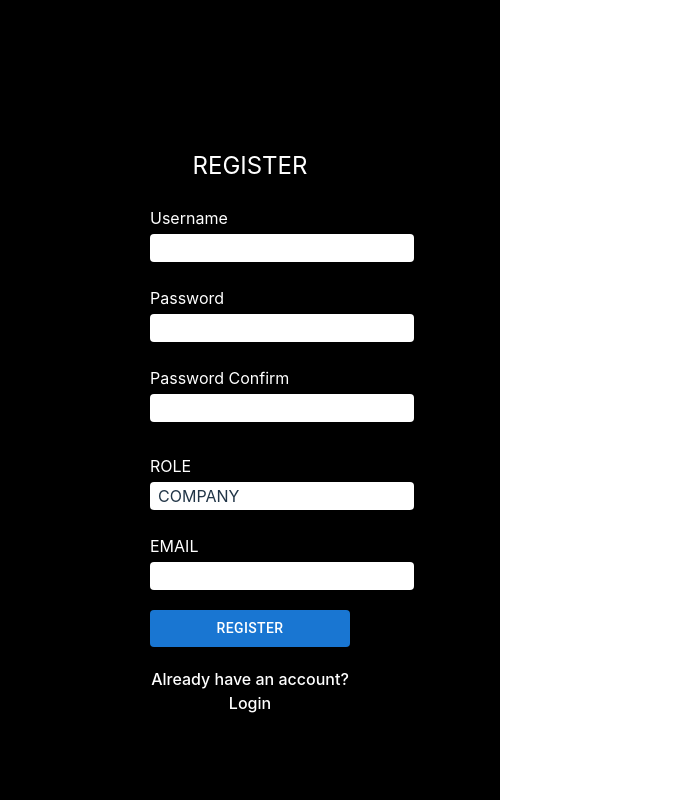
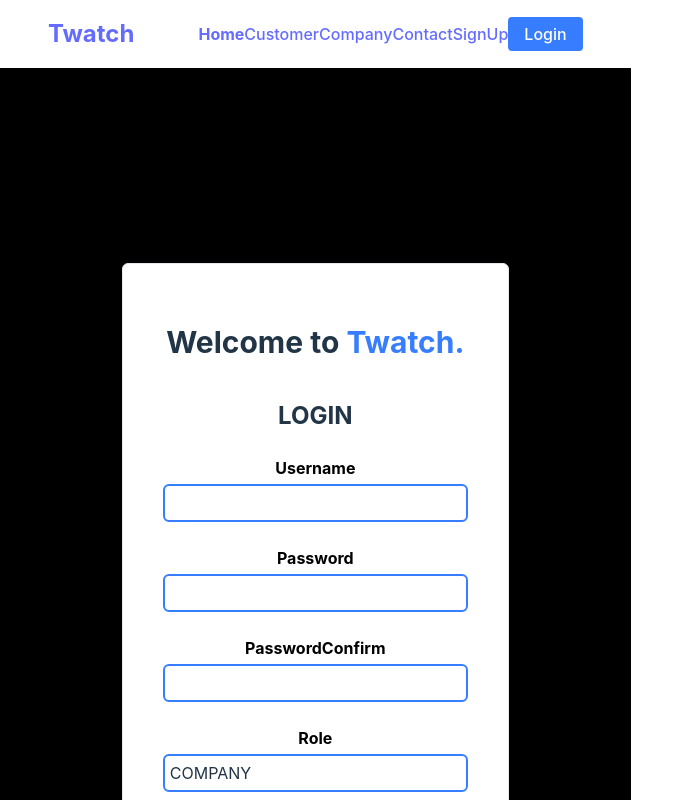
Before and after one commit to twatch-project/twatch-project, a React (Vite) app in the folder frontend/: page /register in a window 1280 px wide. Shown: the top 800 px of the page, without its empty margins (0-694 px from the left). Built offline with nearby package versions, Linux system fonts and the light colour scheme.

Commit message:
create login with register

```diff
--- a/frontend/src/pages/Login.tsx
+++ b/frontend/src/pages/Login.tsx
@@ -1,11 +1,9 @@
 import React, { FormEvent, useState } from 'react'
 import { useAuth } from '../providers/AuthProvider'
 import { useNavigate } from 'react-router-dom'
-import classes from './Login.module.css'
 import toast from 'react-hot-toast'
 import { Link } from 'react-router-dom'
-import { Button } from '@mui/material'
-
+import Nav from '../components/Nav'
 const Login = () => {
   const [usernameInput, setUsernameInput] = useState('')
   const [passwordInput, setPasswordInput] = useState('')
@@ -34,39 +32,55 @@ const Login = () => {
     }
   }
   return (
-    <div className={classes.form}>
-      <form onSubmit={handleSubmit} className={classes.login}>
-        <div className="text-2xl text-white">LOGIN</div>
-        <div className="text-left m-auto">
-          <label className="text-l flex flex-col text-white my-1">Username</label>
+    <>
+      <Nav />
+      <section className="flex items-center justify-center min-h-[100vh]">
+        <div className="flex justify-center item-center ">
+          <form
+            onSubmit={handleSubmit}
+            className="flex   bg-white justify-center item-center flex-col m-3 rounded-md p-10 shadow-box gap-y-[20px] border-[0.5px]"
+          >
+            <h1 className="text-3xl font-bold py-5">
+              Welcome to <span className="text-blue">Twatch.</span>
+            </h1>
+            <div className="text-center font-bold text-2xl">LOGIN</div>
+            <div className="">
+              <label className="text-l flex flex-col text-black my-1 font-bold">Username</label>
               <input
                 type="text"
                 value={usernameInput}
-            className="px-2 py-0.5 rounded"
+                className="w-[305px] h-[38px] border-solid border-blue border-2 rounded-md px-[5px] "
                 onChange={(e) => setUsernameInput(e.target.value)}
                 required
               />
             </div>
-        <div className="text-left m-auto mb-2">
-          <label className="text-l flex flex-col text-white my-1 ">Password</label>
+            <div className="">
+              <label className="text-l flex flex-col text-black my-1 font-bold">Password</label>
               <input
                 type="password"
                 value={passwordInput}
-            className="px-2 py-0.5 rounded"
+                className="flex items-center w-[305px] h-[38px]  border-solid border-blue border-2 rounded-md px-[5px]"
                 onChange={(e) => setPasswordInput(e.target.value)}
                 required
               />
             </div>
+            <div className="flex justify-center py-5">
+              <button className="btn " disabled={isSubmitting}>
+                SignUp
+              </button>
+            </div>
 
-        <Button type="submit" variant="contained" disabled={isSubmitting}>
+            {/* <Button type="submit" variant="contained" disabled={isSubmitting}>
        Login
-        </Button>
+     </Button> */}
 
-        <Link to="/register" className="text-white">
-          Dont have an accout? Register
+            <Link to="/register" className="text-blue text-center">
+              have an account? Register
             </Link>
           </form>
         </div>
+      </section>
+    </>
   )
 }
 
--- a/frontend/src/pages/Register.tsx
+++ b/frontend/src/pages/Register.tsx
@@ -2,10 +2,9 @@ import { FormEvent, useState } from 'react'
 import { useAuth } from '../providers/AuthProvider'
 import { useNavigate } from 'react-router-dom'
 import { toast } from 'react-hot-toast'
-import { Button } from '@mui/material'
+import { Role } from '../types/auth.context'
+import Nav from '../components/Nav'
 import { Link } from 'react-router-dom'
-import classes from './Register.module.css'
-import { Role } from '../types/auth.context'
 
 const Register = () => {
   const [usernameInput, setUsernameInput] = useState('')
@@ -49,68 +48,149 @@ const Register = () => {
   }
 
   return (
-    <form onSubmit={handleSubmit} className={classes.register}>
-      <div className="text-2xl text-white">REGISTER</div>
-      <div className="text-left m-auto">
-        <label className="text-l flex flex-col text-white my-1">Username</label>
+    <>
+      <Nav />
+      <section className="flex justify-center items-center min-h-[150vh]">
+        <div className="flex justify-center item-center ">
+          <form
+            onSubmit={handleSubmit}
+            className="flex   bg-white justify-center item-center flex-col m-3 rounded-md p-10 shadow-box gap-y-[20px] border-[0.5px]"
+          >
+            <h1 className="text-3xl font-bold py-5">
+              Welcome to <span className="text-blue">Twatch.</span>
+            </h1>
+            <div className="text-center font-bold text-2xl">LOGIN</div>
+            <div className="">
+              <label className="text-l flex flex-col text-black my-1 font-bold">Username</label>
               <input
                 type="text"
                 value={usernameInput}
-          className="px-2 py-0.5 rounded"
+                className="w-[305px] h-[38px] border-solid border-blue border-2 rounded-md px-[5px] "
                 onChange={(e) => setUsernameInput(e.target.value)}
                 required
               />
             </div>
-
-      <div className="text-left m-auto">
-        <label className="text-l flex flex-col text-white my-1">Password</label>
+            <div className="">
+              <label className="text-l flex flex-col text-black my-1 font-bold">Password</label>
               <input
                 type="password"
                 value={passwordInput}
-          className="px-2 py-0.5 rounded"
+                className="flex items-center w-[305px] h-[38px]  border-solid border-blue border-2 rounded-md px-[5px]"
                 onChange={(e) => setPasswordInput(e.target.value)}
                 required
               />
             </div>
-      <div className="text-left m-auto mb-2">
-        <label className="text-l flex flex-col text-white my-1 ">Password Confirm</label>
+            <div className="">
+              <label className="text-l flex flex-col text-black my-1 font-bold">PasswordConfirm</label>
               <input
                 type="password"
                 value={passwordConfirm}
-          className="px-2 py-0.5 rounded"
+                className="flex items-center w-[305px] h-[38px]  border-solid border-blue border-2 rounded-md px-[5px]"
                 onChange={(e) => setPasswordConfirm(e.target.value)}
                 required
               />
             </div>
-      <div className="text-left m-auto">
-        <label className="text-l flex flex-col text-white my-1">ROLE</label>
+            <div className="">
+              <label className="text-l flex flex-col text-black my-1 font-bold">Role</label>
               <input
                 type="text"
                 value={roleInput}
-          className="px-2 py-0.5 rounded"
+                className="flex items-center w-[305px] h-[38px]  border-solid border-blue border-2 rounded-md px-[5px]"
                 onChange={(e) => setRoleInput(e.target.value as Role)}
                 required
               />
             </div>
-      <div className="text-left m-auto">
-        <label className="text-l flex flex-col text-white my-1">EMAIL</label>
+            <div className="">
+              <label className="text-l flex flex-col text-black my-1 font-bold">Email</label>
               <input
-          type="text"
+                type="password"
                 value={emailInput}
-          className="px-2 py-0.5 rounded"
+                className="flex items-center w-[305px] h-[38px]  border-solid border-blue border-2 rounded-md px-[5px]"
                 onChange={(e) => setEmailInput(e.target.value)}
                 required
               />
             </div>
+            <div className="flex justify-center py-5">
+              <button className="btn " disabled={isSubmitting}>
+                SignUp
+              </button>
+            </div>
 
-      <Button type="submit" variant="contained" disabled={isSubmitting}>
-        Register
-      </Button>
+            {/* <Button type="submit" variant="contained" disabled={isSubmitting}>
+       Login
+     </Button> */}
 
-      <Link to="/login" className="text-l text-white">
-        Already have an account? Login
+            <Link to="/register" className="text-blue text-center">
+              have an account? Register
             </Link>
           </form>
+        </div>
+        {/* <form
+          action=""
+          className="w-[600px] border-[0.5px] flex flex-col items-center justify-center  rounded-md p-10 gap-y-[10px] m-[15px]"
+        >
+          <div className="title relative left-[0]">
+            <h1 className=" font-bold text-[24px] z-0">PORTFOLIO</h1>
+          </div>
+          <div className="input">
+            <label htmlFor="" className="flex flex-col text-black my-1 font-bold">
+              TITLE
+            </label>
+            <input type="text" className="w-[305px] h-[38px] border-solid border-blue border-2 rounded-md px-[5px]" />
+          </div>
+          <div className="input">
+            <label htmlFor="" className="flex flex-col text-black my-1 font-bold">
+              BODY
+            </label>
+            <input type="text" className="w-[305px] h-[38px] border-solid border-blue border-2 rounded-md px-[5px]" />
+          </div>
+          <div className="input">
+            <label htmlFor="" className="flex flex-col text-black my-1 font-bold">
+              IMAGE
+            </label>
+            <input type="text" className="w-[305px] h-[38px] border-solid border-blue border-2 rounded-md px-[5px]" />
+          </div>
+          <div className="input">
+            <label htmlFor="" className="flex flex-col text-black my-1 font-bold">
+              PROVINCE
+            </label>
+            <input type="text" className="w-[305px] h-[38px] border-solid border-blue border-2 rounded-md px-[5px]" />
+          </div>
+          <div className="input">
+            <label htmlFor="" className="flex flex-col text-black my-1 font-bold">
+              DISTRICT
+            </label>
+            <input type="text" className="w-[305px] h-[38px] border-solid border-blue border-2 rounded-md px-[5px]" />
+          </div>
+          <div className="input">
+            <label htmlFor="" className="flex flex-col text-black my-1 font-bold">
+              SUB-DISTRICT
+            </label>
+            <input type="text" className="w-[305px] h-[38px] border-solid border-blue border-2 rounded-md px-[5px]" />
+          </div>
+          <div className="input">
+            <label htmlFor="" className="flex flex-col text-black my-1 font-bold">
+              ADDRESS
+            </label>
+            <input type="text" className="w-[305px] h-[38px] border-solid border-blue border-2 rounded-md px-[5px]" />
+          </div>
+          <div className="input">
+            <label htmlFor="" className="flex flex-col text-black my-1 font-bold">
+              CONTRACT
+            </label>
+            <input type="text" className="w-[305px] h-[38px] border-solid border-blue border-2 rounded-md px-[5px]" />
+          </div>
+          <div className="input">
+            <label htmlFor="" className="flex flex-col text-black my-1 font-bold">
+              TAG
+            </label>
+            <input type="text" className="w-[305px] h-[38px] border-solid border-blue border-2 rounded-md px-[5px]" />
+          </div>
+
+          <button className="my-[10px] p-[10px] bg-blue rounded text-white">Confirm</button>
+        </form> */}
+      </section>
+    </>
   )
 }
 
```
Lines whose indentation alone changed are shown as unchanged.
